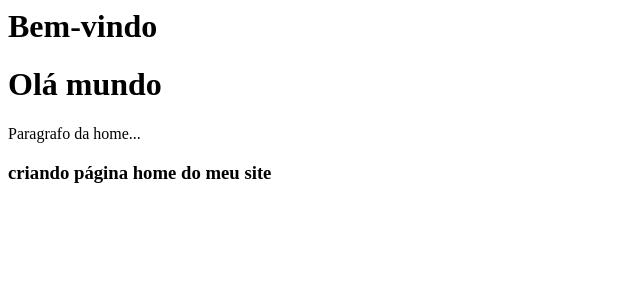
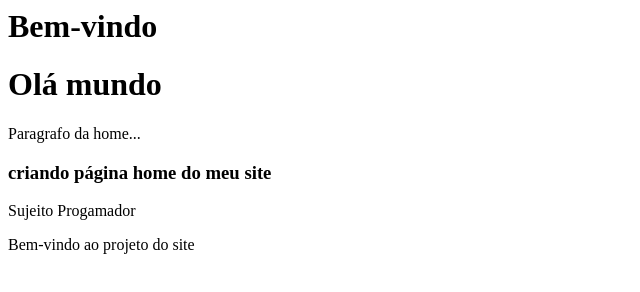
Before and after one commit to jGsouzaJr/gitSujDev, a plain HTML site: page index.html in a window 1280 px wide. Shown: the whole page, without its empty margins (0-640 px from the left). Drawn offline with Linux system fonts and the light colour scheme.

Commit message:
Finalizando a page home com toda descricao

```diff
--- a/index.html
+++ b/index.html
@@ -3,3 +3,5 @@
 <p>Paragrafo da home...</p>
 
 <h3>criando página home do meu site</h3>
+<p>Sujeito Progamador</p>
+<p>Bem-vindo ao projeto do site</p>
```
Also changed, not shown: nomes.txt.
